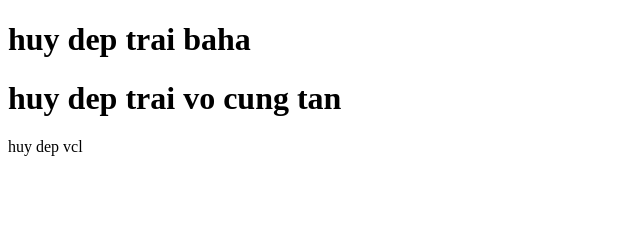
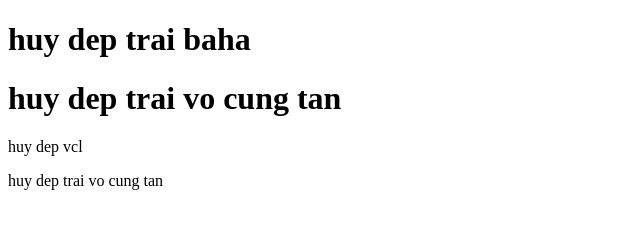
Before and after one commit to Skhachuy/test, a plain HTML site: page index.html in a window 1280 px wide. Shown: the whole page, without its empty margins (0-640 px from the left). Drawn offline with Linux system fonts and the light colour scheme.

Commit message:
Update index.html

```diff
--- a/index.html
+++ b/index.html
@@ -9,5 +9,6 @@
     <h1>huy dep trai baha</h1>
     <h1>huy dep trai vo cung tan</h1>
     <p>huy dep vcl</p>
+    <p>huy dep trai vo cung tan</p>
 </body>
 </html>
```
